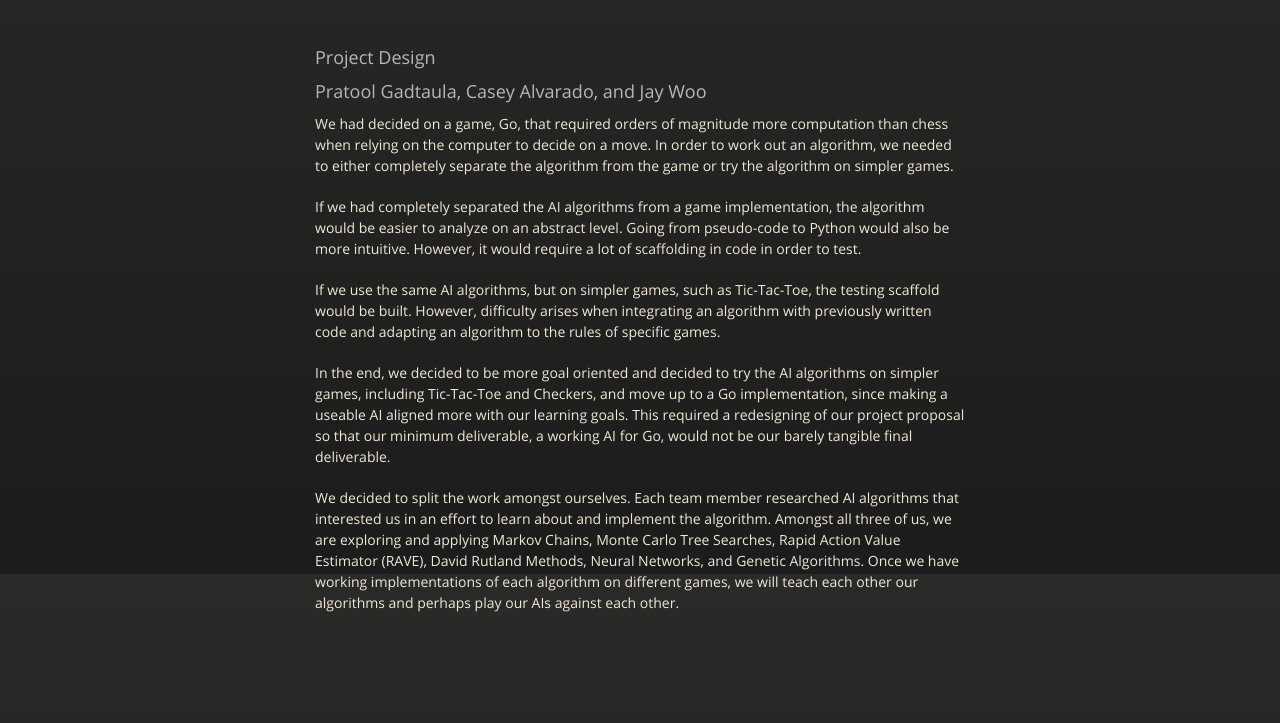
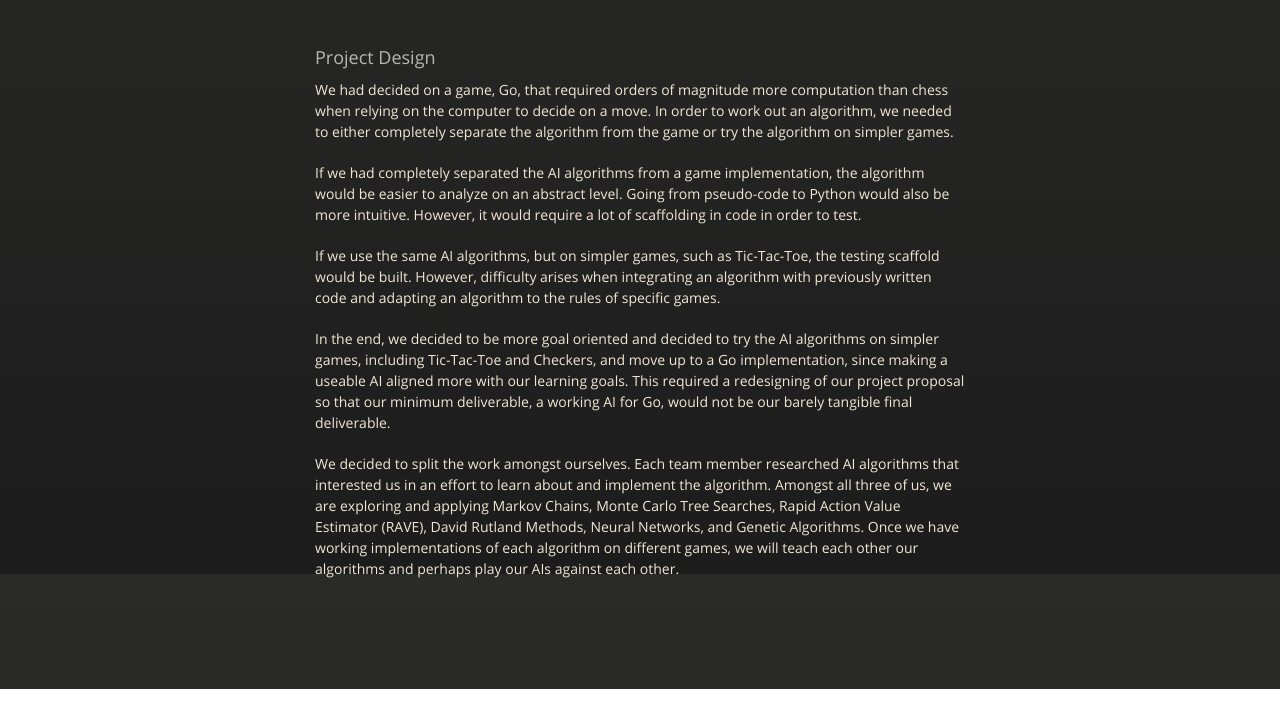
Before and after one commit to CaseyAlvarado/Zen-Master-Go, a plain HTML site: page design.html in a window 1280 px wide. Shown: the part 226-949 px from the top of the page. After the commit the page ends 915 px from the top, so only its background shows below. Drawn offline with nearby package versions, Linux system fonts and the light colour scheme.

Commit message:
Removed unnecessary references

```diff
--- a/design.html
+++ b/design.html
@@ -36,7 +36,6 @@
         </div>
 
 <h3>Project Design</h3>
-<h3>Pratool Gadtaula, Casey Alvarado, and Jay Woo</h3>
 <p>We had decided on a game, Go, that required orders of magnitude more computation than chess when relying on the computer to decide on a move. In order to work out an algorithm, we needed to either completely separate the algorithm from the game or try the algorithm on simpler games.</p>
 <p>If we had completely separated the AI algorithms from a game implementation, the algorithm would be easier to analyze on an abstract level. Going from pseudo-code to Python would also be more intuitive. However, it would require a lot of scaffolding in code in order to test.</p>
 <p>If we use the same AI algorithms, but on simpler games, such as Tic-Tac-Toe, the testing scaffold would be built. However, difficulty arises when integrating an algorithm with previously written code and adapting an algorithm to the rules of specific games.</p>
```
